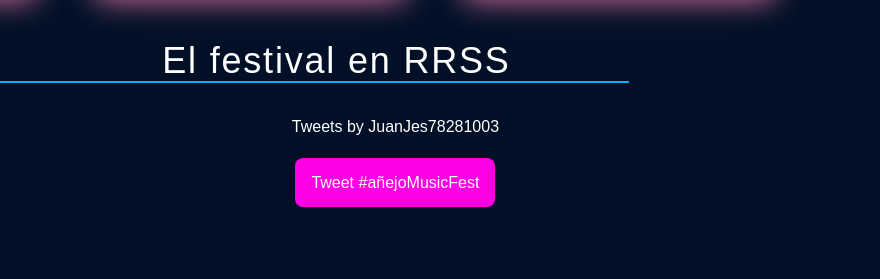
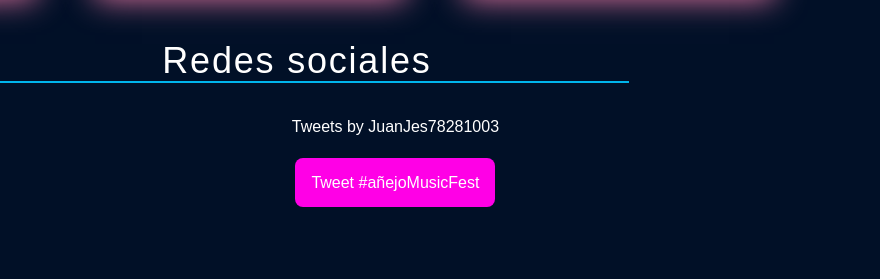
Before and after one commit to guangle/herramientas-html2-pec3, a website built with Parcel: page src/ambigu.html in a window 1280 px wide. Shown: the part 741-1020 px from the top of the page, 400-1280 px from the left. Built offline with nearby package versions, Linux system fonts and the light colour scheme; some packages are replaced by stand-ins of ours; a web font is replaced by a local one.

Commit message:
cambiamos el ttulo, mas conciso

```diff
--- a/src/ambigu.html
+++ b/src/ambigu.html
@@ -209,7 +209,7 @@
 
         <div class="w-full lg:w-3/7" >
           <div class="my-8 text-left border-b-2 border-color_fest_azul">
-            <h2 class="tracking-wider text-4xl" >El festival en RRSS</h2>
+            <h2 class="tracking-wider text-4xl" >Redes sociales</h2>
           </div>
           <div class="center text-center" >
             <a class="twitter-timeline" data-lang="es" data-width="400" data-height="500" data-theme="light" href="https://twitter.com/JuanJes78281003?ref_src=twsrc%5Etfw">Tweets by JuanJes78281003</a> <script async src="https://platform.twitter.com/widgets.js" charset="utf-8"></script>
```
